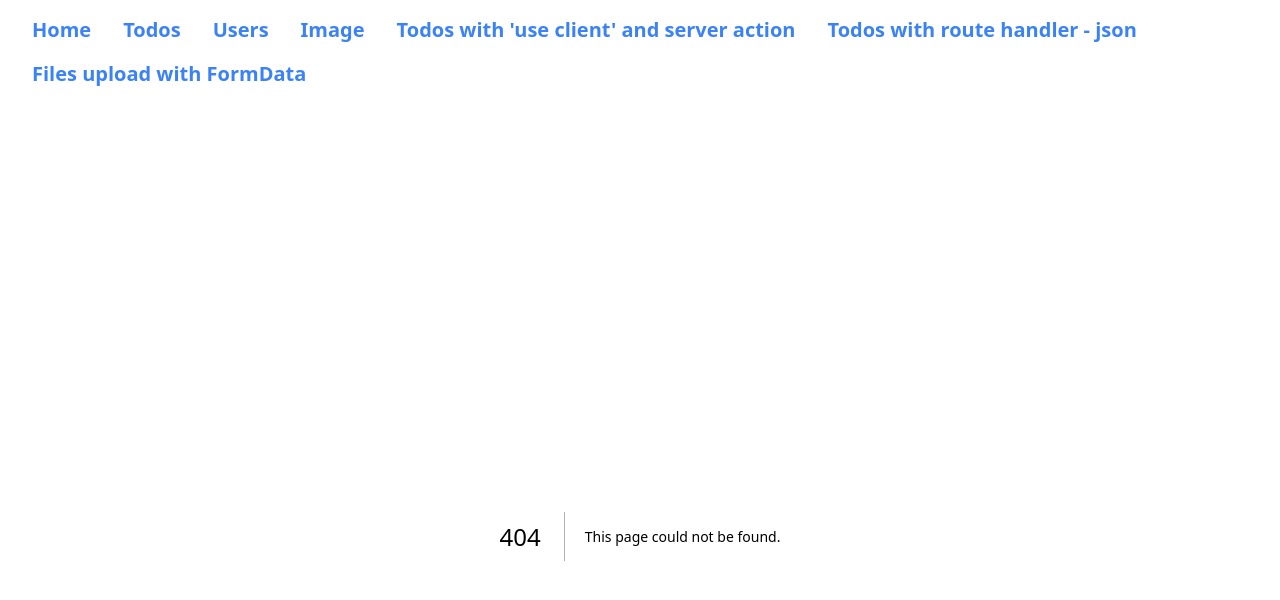
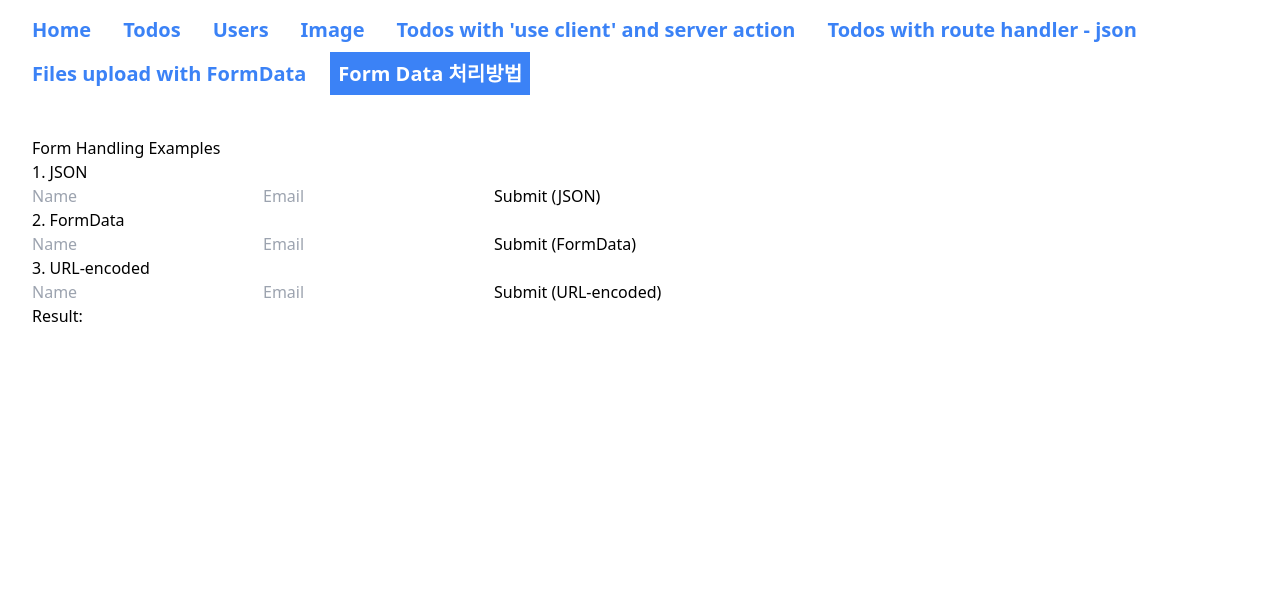
Before and after one commit to Steve-Jeong/todo-app-240912, a Next.js app: page /form in a window 1280 px wide. Before the commit this address had no page. Shown: the top 600 px of the page. Built offline with nearby package versions, Linux system fonts and the light colour scheme.

Commit message:
form input method comparisons

```diff
--- /dev/null
+++ b/src/app/api/form/route.ts
@@ -0,0 +1,28 @@
+import { NextRequest, NextResponse } from 'next/server';
+
+export async function POST(request: NextRequest) {
+  // 1. JSON 방식
+  if (request.headers.get('content-type') === 'application/json') {
+    const jsonData = await request.json();
+    console.log('JSON data:', jsonData);
+    return NextResponse.json({ message: 'JSON data received', data: jsonData });
+  }
+
+  // 2. FormData 방식
+  if (request.headers.get('content-type')?.includes('multipart/form-data')) {
+    const formData = await request.formData();
+    const formDataObj = Object.fromEntries(formData);
+    console.log('FormData:', formDataObj);
+    return NextResponse.json({ message: 'FormData received', data: formDataObj });
+  }
+
+  // 3. URL-encoded 방식
+  if (request.headers.get('content-type') === 'application/x-www-form-urlencoded') {
+    const urlEncodedData = await request.text();
+    const urlEncodedObj = Object.fromEntries(new URLSearchParams(urlEncodedData));
+    console.log('URL-encoded data:', urlEncodedObj);
+    return NextResponse.json({ message: 'URL-encoded data received', data: urlEncodedObj });
+  }
+
+  return NextResponse.json({ error: 'Unsupported content type' }, { status: 415 });
+}
--- /dev/null
+++ b/src/app/form/page.tsx
@@ -0,0 +1,84 @@
+'use client';
+
+import { useState } from 'react';
+
+export default function Home() {
+  const [result, setResult] = useState<string>('');
+
+  const handleJSONSubmit = async (event: React.FormEvent<HTMLFormElement>) => {
+    event.preventDefault();
+    const formData = new FormData(event.currentTarget);
+    const jsonData = Object.fromEntries(formData);
+
+    const response = await fetch('/api/form', {
+      method: 'POST',
+      headers: {
+        'Content-Type': 'application/json',
+      },
+      body: JSON.stringify(jsonData),
+    });
+
+    const data = await response.json();
+    setResult(JSON.stringify(data, null, 2));
+  };
+
+  const handleFormDataSubmit = async (event: React.FormEvent<HTMLFormElement>) => {
+    event.preventDefault();
+    const formData = new FormData(event.currentTarget);
+
+    const response = await fetch('/api/form', {
+      method: 'POST',
+      body: formData,
+    });
+
+    const data = await response.json();
+    setResult(JSON.stringify(data, null, 2));
+  };
+
+  const handleURLEncodedSubmit = async (event: React.FormEvent<HTMLFormElement>) => {
+    event.preventDefault();
+    const formData = new FormData(event.currentTarget);
+    const urlEncodedData = new URLSearchParams(formData as any).toString();
+
+    const response = await fetch('/api/form', {
+      method: 'POST',
+      headers: {
+        'Content-Type': 'application/x-www-form-urlencoded',
+      },
+      body: urlEncodedData,
+    });
+
+    const data = await response.json();
+    setResult(JSON.stringify(data, null, 2));
+  };
+
+  return (
+    <div>
+      <h1>Form Handling Examples</h1>
+
+      <h2>1. JSON</h2>
+      <form onSubmit={handleJSONSubmit}>
+        <input type="text" name="name" placeholder="Name" required />
+        <input type="email" name="email" placeholder="Email" required />
+        <button type="submit">Submit (JSON)</button>
+      </form>
+
+      <h2>2. FormData</h2>
+      <form onSubmit={handleFormDataSubmit}>
+        <input type="text" name="name" placeholder="Name" required />
+        <input type="email" name="email" placeholder="Email" required />
+        <button type="submit">Submit (FormData)</button>
+      </form>
+
+      <h2>3. URL-encoded</h2>
+      <form onSubmit={handleURLEncodedSubmit}>
+        <input type="text" name="name" placeholder="Name" required />
+        <input type="email" name="email" placeholder="Email" required />
+        <button type="submit">Submit (URL-encoded)</button>
+      </form>
+
+      <h2>Result:</h2>
+      <pre>{result}</pre>
+    </div>
+  );
+}
--- a/src/components/NavBar.tsx
+++ b/src/components/NavBar.tsx
@@ -12,6 +12,7 @@ const NavBar = () => {
     { href: "/todos2", name: "Todos with 'use client' and server action" },
     { href: "/todos3", name: "Todos with route handler - json" },
     { href: "/file", name: "Files upload with FormData" },
+    { href: "/form", name: "Form Data 처리방법" },
 
   ];
 
```
